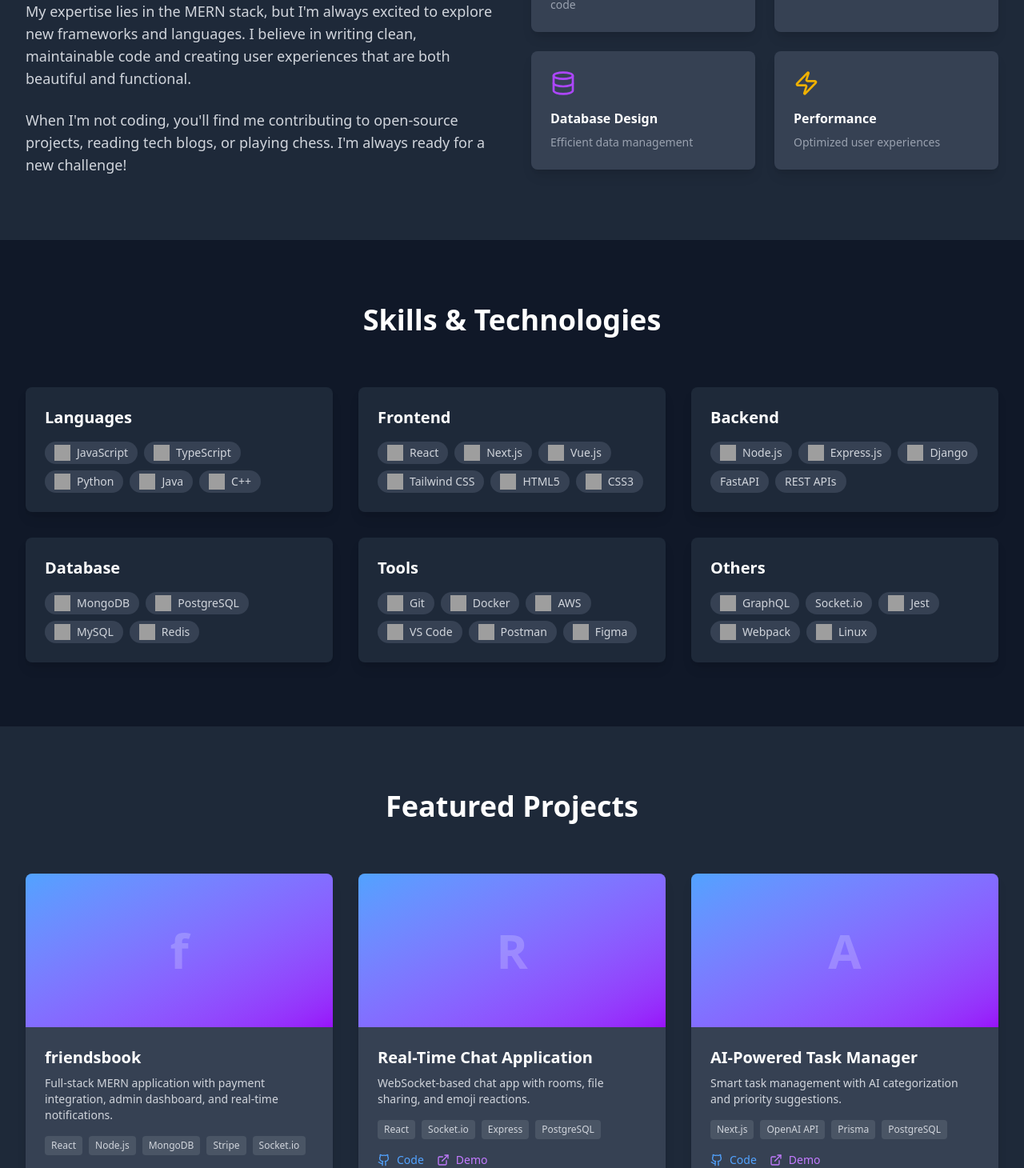
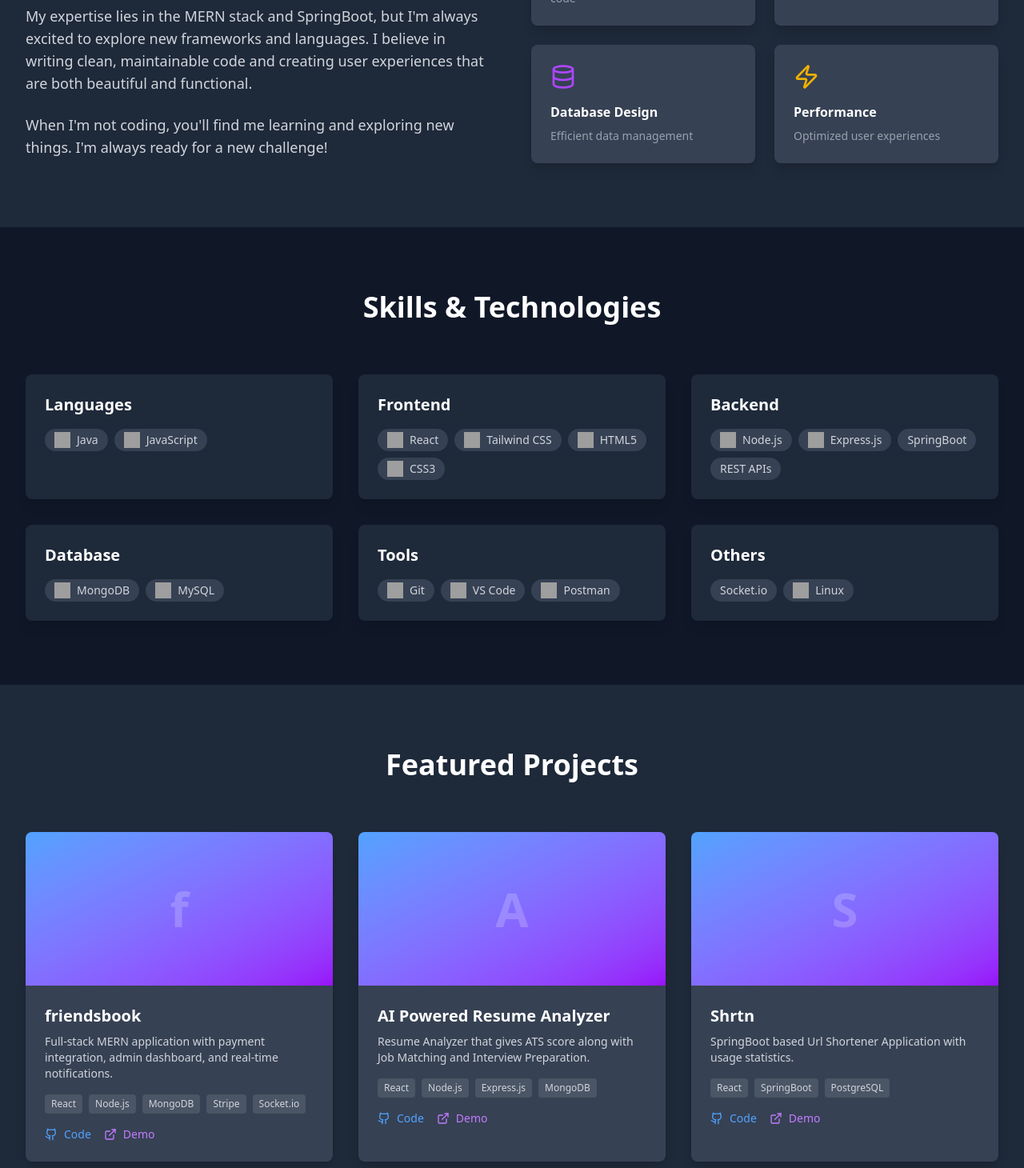
Before and after one commit to balaji259/my_portfolio, a React (Vite) app: page / in a window 1280 px wide. Shown: the part 1120-2580 px from the top of the page at 80% size. Built offline with nearby package versions, Linux system fonts and the light colour scheme; grey boxes are pictures that could not be loaded; the HTML template or start-up script is replaced by a standard one.

Commit message:
changes in multiple sections

```diff
--- a/src/Portfolio.jsx
+++ b/src/Portfolio.jsx
@@ -53,12 +53,12 @@
   };
 
   const skills = {
-    Languages: ['JavaScript', 'TypeScript', 'Python', 'Java', 'C++'],
-    Frontend: ['React', 'Next.js', 'Vue.js', 'Tailwind CSS', 'HTML5', 'CSS3'],
-    Backend: ['Node.js', 'Express.js', 'Django', 'FastAPI', 'REST APIs'],
-    Database: ['MongoDB', 'PostgreSQL', 'MySQL', 'Redis'],
-    Tools: ['Git', 'Docker', 'AWS', 'VS Code', 'Postman', 'Figma'],
-    Others: ['GraphQL', 'Socket.io', 'Jest', 'Webpack', 'Linux']
+    Languages: ['Java', 'JavaScript'],
+    Frontend: ['React','Tailwind CSS', 'HTML5', 'CSS3'],
+    Backend: ['Node.js', 'Express.js', 'SpringBoot', 'REST APIs'],
+    Database: ['MongoDB', 'MySQL'],
+    Tools: ['Git', 'VS Code', 'Postman'],
+    Others: ['Socket.io', 'Linux']
   };
 
   const skillLogos = {
@@ -78,6 +78,7 @@
   'Node.js': 'https://skillicons.dev/icons?i=nodejs',
   'Express.js': 'https://skillicons.dev/icons?i=express',
   Django: 'https://skillicons.dev/icons?i=django',
+  // 'SpringBoot': 'https://skillicons.dev/icons?i=Spring-Dark',
   FastAPI: '', // Not available on Skillicons
   'REST APIs': '',
 
@@ -106,24 +107,24 @@
       title: 'friendsbook',
       description: 'Full-stack MERN application with payment integration, admin dashboard, and real-time notifications.',
       tech: ['React', 'Node.js', 'MongoDB', 'Stripe', 'Socket.io'],
-      github: 'https://github.com/username/ecommerce',
-      demo: 'https://demo-ecommerce.com',
+      // github: 'https://github.com/username/ecommerce',
+      // demo: 'https://demo-ecommerce.com',
       image: '/api/placeholder/400/250'
     },
     {
-      title: 'Real-Time Chat Application',
-      description: 'WebSocket-based chat app with rooms, file sharing, and emoji reactions.',
-      tech: ['React', 'Socket.io', 'Express', 'PostgreSQL'],
-      github: 'https://github.com/username/chat-app',
-      demo: 'https://demo-chat.com',
+      title: 'AI Powered Resume Analyzer',
+      description: 'Resume Analyzer that gives ATS score along with Job Matching and Interview Preparation.',
+      tech: ['React', 'Node.js', 'Express.js', 'MongoDB'],
+      // github: 'https://github.com/username/chat-app',
+      // demo: 'https://demo-chat.com',
       image: '/api/placeholder/400/250'
     },
     {
-      title: 'AI-Powered Task Manager',
-      description: 'Smart task management with AI categorization and priority suggestions.',
-      tech: ['Next.js', 'OpenAI API', 'Prisma', 'PostgreSQL'],
-      github: 'https://github.com/username/ai-tasks',
-      demo: 'https://demo-tasks.com',
+      title: 'Shrtn',
+      description: 'SpringBoot based Url Shortener Application with usage statistics.',
+      tech: ['React','SpringBoot','PostgreSQL'],
+      // github: 'https://github.com/username/ai-tasks',
+      // demo: 'https://demo-tasks.com',
       image: '/api/placeholder/400/250'
     }
   ];
@@ -141,10 +142,10 @@
     },
     {
       company: 'Friendsbook',
-      role: 'Full-Stack Developer (MERN)',
+      role: 'Full-Stack Developer',
       duration: 'Oct 2024 - March 2025',
       points: [
-        'Built friendsbook - social media application using mern stack',
+        'Built friendsbook - a social media application using mern stack',
         'Used socket.io to make real time messaging feature.',
         'Used tailwindcss to make the application responsive across all screens.'
       ]
@@ -158,7 +159,7 @@
         <div className="max-w-7xl mx-auto px-4 sm:px-6 lg:px-8">
           <div className="flex justify-between items-center py-4">
             <div className={`text-2xl font-bold bg-gradient-to-r from-blue-600 to-purple-600 bg-clip-text text-transparent`}>
-              Balaji
+              Balaji Puneti
             </div>
             <div className="hidden md:flex space-x-8">
               {['About', 'Skills', 'Projects', 'Experience', 'Contact'].map((item) => (
@@ -193,7 +194,22 @@
                 </div> */}
                 {/* <img className={`w-32 h-32 mx-auto rounded-full  p-1 animate-pulse`} src="blob:https://web.whatsapp.com/48fc9478-c02b-443f-b242-34aa4e586ccb" /> */}
               {/* </div> */}
-              <div className="w-32 h-32 mx-auto rounded-full bg-gradient-to-r from-blue-500 to-purple-600 p-1">
+
+            {/* //image */}
+              {/* <div className="w-32 h-32 mx-auto rounded-full bg-gradient-to-r from-blue-500 to-purple-600 p-1">
+              <div className="w-full h-full rounded-full bg-white overflow-hidden">
+                <img
+                  className="w-full h-full object-cover"
+                  src="/images/BALAJI.png"
+                  alt="Profile Pic"
+                />
+              </div>
+            </div> */}
+
+
+  <div className="relative w-32 mx-auto group">
+  {/* Small Circular Preview */}
+  <div className="w-32 h-32 rounded-full bg-gradient-to-r from-blue-500 to-purple-600 p-1 overflow-hidden">
     <div className="w-full h-full rounded-full bg-white overflow-hidden">
       <img
         className="w-full h-full object-cover"
@@ -202,6 +218,18 @@
       />
     </div>
   </div>
+
+  {/* Expand on Hover */}
+  <div className="absolute top-full left-1/2 -translate-x-1/2 mt-2 w-64 h-0 opacity-0 group-hover:h-72 group-hover:opacity-100 transition-all duration-500 ease-in-out overflow-hidden rounded-xl shadow-lg z-10">
+    <img
+      className="w-full h-full object-cover rounded-xl"
+      src="/images/BALAJI.png"
+      alt="Expanded Profile"
+    />
+  </div>
+</div>
+
+
 
             </div>
             <h1 className={`text-5xl md:text-7xl font-bold mb-6 ${darkMode ? 'text-white' : 'text-gray-900'}`}>
@@ -247,11 +275,11 @@
                 Currently pursuing my Computer Science degree, I spend my time building projects that challenge me to learn new technologies.
               </p>
               <p className={`text-lg mb-6 ${darkMode ? 'text-gray-300' : 'text-gray-600'}`}>
-                My expertise lies in the MERN stack, but I'm always excited to explore new frameworks and languages.
+                My expertise lies in the MERN stack and SpringBoot, but I'm always excited to explore new frameworks and languages.
                 I believe in writing clean, maintainable code and creating user experiences that are both beautiful and functional.
               </p>
               <p className={`text-lg ${darkMode ? 'text-gray-300' : 'text-gray-600'}`}>
-                When I'm not coding, you'll find me contributing to open-source projects, reading tech blogs, or playing chess.
+                When I'm not coding, you'll find me learning and exploring new things.
                 I'm always ready for a new challenge!
               </p>
             </div>
@@ -414,12 +442,19 @@
           </h2>
           <div className="grid md:grid-cols-2 lg:grid-cols-3 gap-6">
             {[
-              { title: 'HackTheCode Winner', desc: 'First place in college hackathon', icon: Award },
-              { title: 'React Developer Certified', desc: 'Meta React Developer Certification', icon: Award },
-              { title: 'LeetCode 500+', desc: 'Solved 500+ coding problems', icon: Code },
-              { title: 'Open Source Contributor', desc: 'Contributed to 5+ projects', icon: Github },
-              { title: 'Tech Talk Speaker', desc: 'Spoke about React at local meetup', icon: Globe },
-              { title: 'AWS Cloud Practitioner', desc: 'AWS Certified Cloud Practitioner', icon: Award }
+              // { title: 'HackTheCode Winner', desc: 'First place in college hackathon', icon: Award },
+              // { title: 'ReactJS Certified', desc: 'Infosys Springboard ReactJS Certification', icon: Award },
+              // { title: 'LeetCode 500+', desc: 'Solved 500+ coding problems', icon: Code },
+              // { title: 'Open Source Contributor', desc: 'Contributed to 5+ projects', icon: Github },
+              // { title: 'Tech Talk Speaker', desc: 'Spoke about React at local meetup', icon: Globe },
+              // { title: 'AWS Cloud Practitioner', desc: 'AWS Certified Cloud Practitioner', icon: Award },
+             { title: 'Sayukth CodeQuest', desc: 'Runner-up in Sayukth CODEQUEST Championship 2025', icon: Award },
+              { title: 'LearnSquare - Java Coding Assessment', desc: 'Ranked in the Top 10 in the Java Coding Assessment by LearnSquare', icon: Award },
+              { title: 'LeetCode 300+', desc: 'Solved 300+ coding problems on LeetCode', icon: Code },
+              { title: 'ReactJS Certified', desc: 'Certified in ReactJS by Infosys Springboard', icon: Award },
+              { title: 'Spring & Spring Boot Certified', desc: 'Completed Spring Framework 6 and Spring Boot 3 certification by Telusko EduTech', icon: Award },
+              { title: 'SQL Certified', desc: 'Completed "Introduction to SQL" by IBM', icon: Award },
+
             ].map((achievement, index) => (
               <div key={index} className={`p-6 rounded-lg ${darkMode ? 'bg-gray-700' : 'bg-white'} shadow-lg hover:shadow-xl transition-all duration-300 hover:-translate-y-2`}>
                 <achievement.icon className="w-8 h-8 text-purple-500 mb-4" />
@@ -436,39 +471,71 @@
       </section>
 
       {/* Education */}
+
       <section id="education" className="py-20">
   <div className="max-w-7xl mx-auto px-4 sm:px-6 lg:px-8">
     <h2 className={`text-4xl font-bold text-center mb-16 ${darkMode ? 'text-white' : 'text-gray-900'}`}>
       Education
     </h2>
-          <div className={`max-w-4xl mx-auto p-8 rounded-lg ${darkMode ? 'bg-gray-800' : 'bg-white'} shadow-lg`}>
+
+    <div className="space-y-8">
+      {/* B.Tech */}
+      <div className={`max-w-4xl mx-auto p-6 md:p-8 rounded-lg ${darkMode ? 'bg-gray-800' : 'bg-white'} shadow-lg`}>
         <div className="flex flex-col md:flex-row md:items-center md:justify-between mb-6">
           <div>
             <h3 className={`text-2xl font-semibold ${darkMode ? 'text-white' : 'text-gray-900'}`}>
               Bachelor of Technology in Computer Science
             </h3>
             <p className={`text-lg ${darkMode ? 'text-blue-400' : 'text-blue-600'}`}>
-                  Indian Institute of Technology
+              RGUKT - RK Valley
             </p>
           </div>
           <div className="text-right">
-                <p className={`${darkMode ? 'text-gray-400' : 'text-gray-500'}`}>2021 - 2025</p>
-                <p className={`text-lg font-semibold ${darkMode ? 'text-green-400' : 'text-green-600'}`}>CGPA: 8.5/10</p>
+            <p className={`${darkMode ? 'text-gray-400' : 'text-gray-500'}`}>2022 - 2026</p>
+            <p className={`text-lg font-semibold ${darkMode ? 'text-green-400' : 'text-green-600'}`}>CGPA: 9.0/10</p>
           </div>
         </div>
+      </div>
+
+      {/* Intermediate */}
+      <div className={`max-w-4xl mx-auto p-6 md:p-8 rounded-lg ${darkMode ? 'bg-gray-800' : 'bg-white'} shadow-lg`}>
+        <div className="flex flex-col md:flex-row md:items-center md:justify-between mb-6">
           <div>
-              <h4 className={`font-semibold mb-3 ${darkMode ? 'text-white' : 'text-gray-900'}`}>Relevant Coursework:</h4>
-              <div className="flex flex-wrap gap-2">
-                {['Data Structures & Algorithms', 'Database Management Systems', 'Web Development', 'Operating Systems', 'Computer Networks', 'Software Engineering', 'Machine Learning', 'Distributed Systems'].map((course) => (
-                  <span key={course} className={`px-3 py-1 rounded-full text-sm ${darkMode ? 'bg-gray-700 text-gray-300' : 'bg-gray-100 text-gray-700'}`}>
-                    {course}
-                  </span>
-                ))}
+            <h3 className={`text-2xl font-semibold ${darkMode ? 'text-white' : 'text-gray-900'}`}>
+              Pre University Course ( M.P.C )
+            </h3>
+            <p className={`text-lg ${darkMode ? 'text-blue-400' : 'text-blue-600'}`}>
+              RGUKT - RK Valley
+            </p>
+          </div>
+          <div className="text-right">
+            <p className={`${darkMode ? 'text-gray-400' : 'text-gray-500'}`}>2020 - 2022</p>
+            <p className={`text-lg font-semibold ${darkMode ? 'text-green-400' : 'text-green-600'}`}>CGPA: 9.7/10</p>
+          </div>
+        </div>
+      </div>
+
+      {/* SSC */}
+      <div className={`max-w-4xl mx-auto p-6 md:p-8 rounded-lg ${darkMode ? 'bg-gray-800' : 'bg-white'} shadow-lg`}>
+        <div className="flex flex-col md:flex-row md:items-center md:justify-between mb-6">
+          <div>
+            <h3 className={`text-2xl font-semibold ${darkMode ? 'text-white' : 'text-gray-900'}`}>
+              Secondary School Certificate (SSC)
+            </h3>
+            <p className={`text-lg ${darkMode ? 'text-blue-400' : 'text-blue-600'}`}>
+              Balavikas English Medium High School - Kadapa
+            </p>
+          </div>
+          <div className="text-right">
+            <p className={`${darkMode ? 'text-gray-400' : 'text-gray-500'}`}>2018 - 2019</p>
+            <p className={`text-lg font-semibold ${darkMode ? 'text-green-400' : 'text-green-600'}`}>GPA: 10/10</p>
+          </div>
         </div>
       </div>
     </div>
   </div>
 </section>
+
 
       {/* Resume Section */}
       <section id="resume" className={`py-20 ${darkMode ? 'bg-gray-800' : 'bg-gray-50'}`}>
@@ -611,10 +678,10 @@
         <div className="max-w-7xl mx-auto px-4 sm:px-6 lg:px-8">
           <div className="flex flex-col md:flex-row justify-between items-center">
             <div className={`text-lg font-semibold bg-gradient-to-r from-blue-600 to-purple-600 bg-clip-text text-transparent`}>
-              Balaji
+              Balaji Puneti
             </div>
             <div className={`text-sm ${darkMode ? 'text-gray-400' : 'text-gray-600'} mt-4 md:mt-0`}>
-              © 2025 Balaji. Built with React & Tailwind CSS.
+              Built with React & Tailwind CSS.
             </div>
           </div>
         </div>
```
Lines whose indentation alone changed are shown as unchanged.
